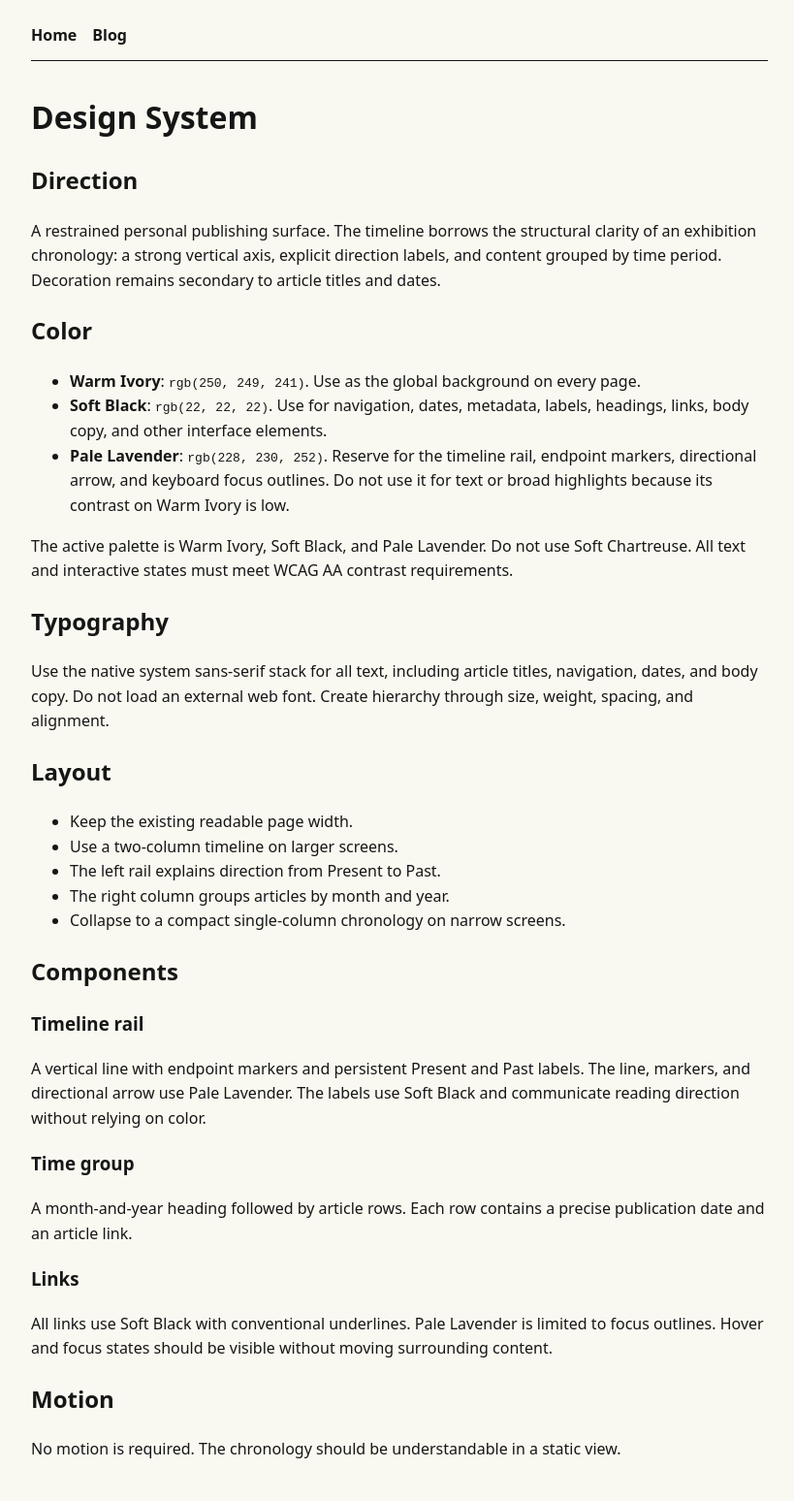
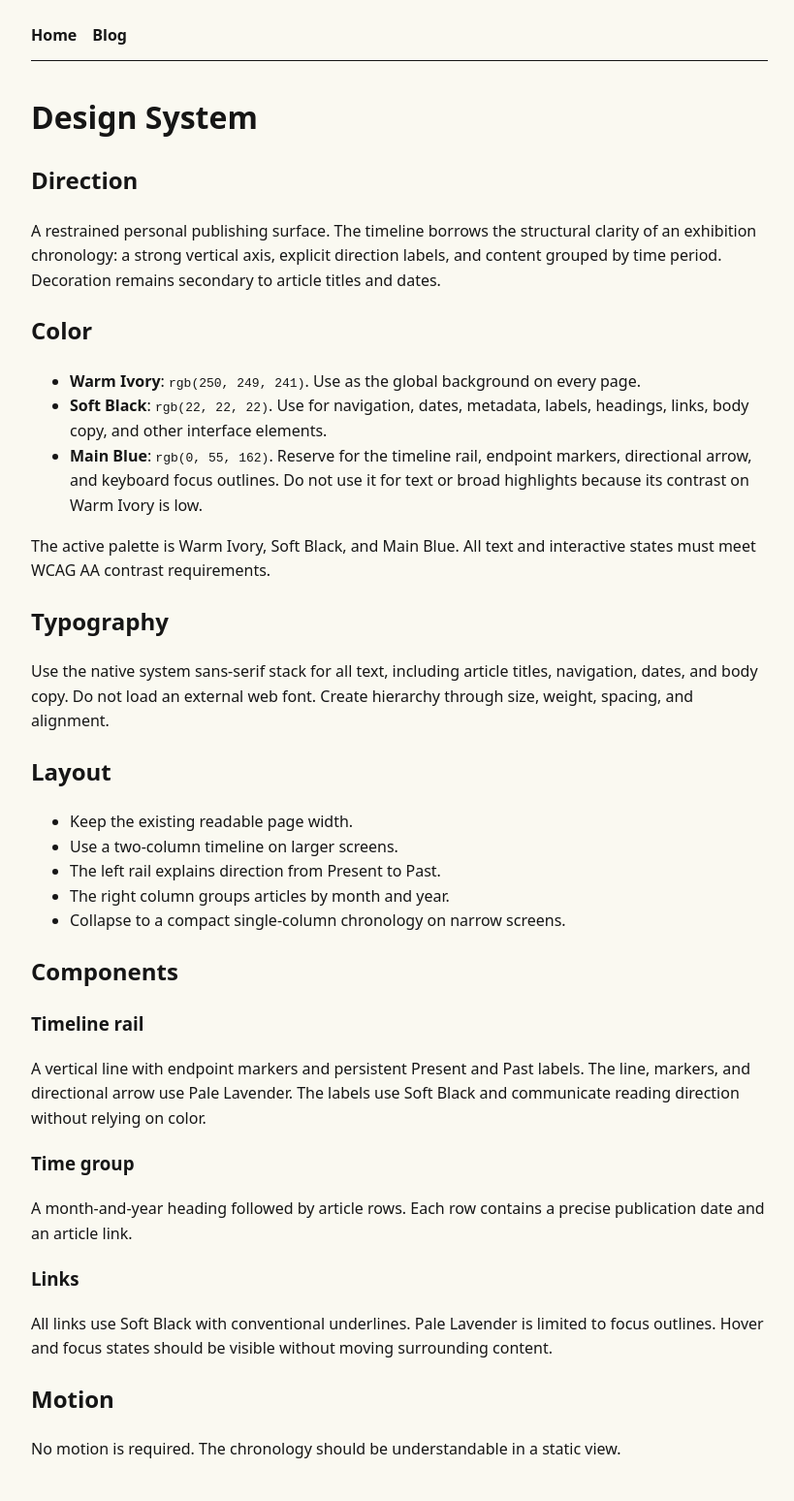
Before and after one commit to mister-one/mister-one.github.io, a Jekyll site: the page built from DESIGN.md, in a window 1280 px wide. Shown: the whole page at 97% size, without its empty margins (228-1047 px from the left). Built offline with Jekyll 4.4.1, drawn with Linux system fonts in a browser that asks for light colours; our own code applies the rules of GitHub Pages for plain Markdown files.

Commit message:
committed at: 2026-06-11 | 11-13-43 UTC

```diff
--- a/DESIGN.md
+++ b/DESIGN.md
@@ -13,12 +13,11 @@ article titles and dates.
   every page.
 - **Soft Black**: `rgb(22, 22, 22)`. Use for navigation, dates, metadata,
   labels, headings, links, body copy, and other interface elements.
-- **Pale Lavender**: `rgb(228, 230, 252)`. Reserve for the timeline rail,
+- **Main Blue**: `rgb(0, 55, 162)`. Reserve for the timeline rail,
   endpoint markers, directional arrow, and keyboard focus outlines. Do not use
   it for text or broad highlights because its contrast on Warm Ivory is low.
 
-The active palette is Warm Ivory, Soft Black, and Pale Lavender. Do not use Soft
-Chartreuse. All text and interactive states must meet WCAG AA contrast
+The active palette is Warm Ivory, Soft Black, and Main Blue. All text and interactive states must meet WCAG AA contrast
 requirements.
 
 ## Typography
```
